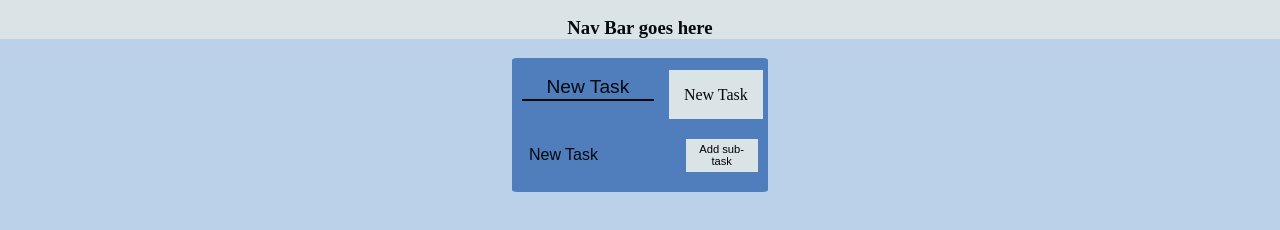
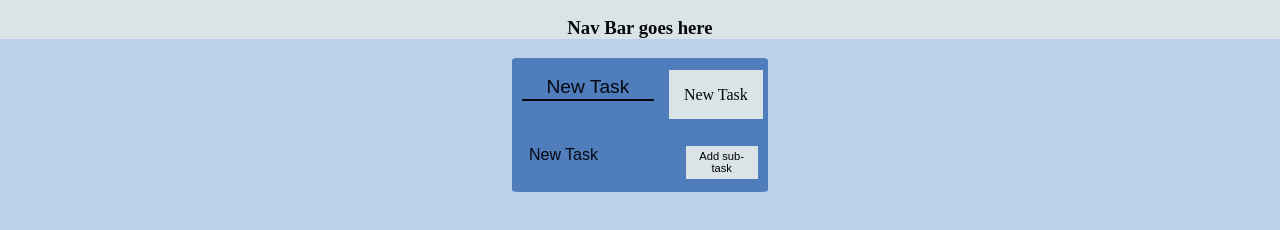
Before and after one commit to Jcait/todolist, a website built with webpack: page src/index.html in a window 1280 px wide. Shown: the part 30-260 px from the top of the page. Built offline with nearby package versions, Linux system fonts and the light colour scheme.

Commit message:
more order

```diff
--- a/src/cardList.js
+++ b/src/cardList.js
@@ -6,14 +6,19 @@
 
 export default function cardList(card){
     const div = divAdd()
+    const subDiv = divAdd()
     div.classList.add("card-list")
     listContent(card, div)
+    div.appendChild(subDiv)
+    card.appendChild(div)
  }
 
  const listContent = (card, div) => {
     const list = document.createElement("ul")
-    div.appendChild(list)
-    card.appendChild(div)
+    const subDiv = divAdd()
+    subDiv.classList.add("list-content")
+    div.appendChild(subDiv)
+    subDiv.appendChild(list)
     list.appendChild(cardTitle("New Task"))
-    div.appendChild(newBtn())
+    subDiv.appendChild(newBtn())
  }
--- a/src/style.css
+++ b/src/style.css
@@ -118,3 +118,8 @@
 .subtask-done {
     text-decoration: line-through;
 }
+
+.list-content {
+    display: flex;
+    align-items: baseline;
+}
```
